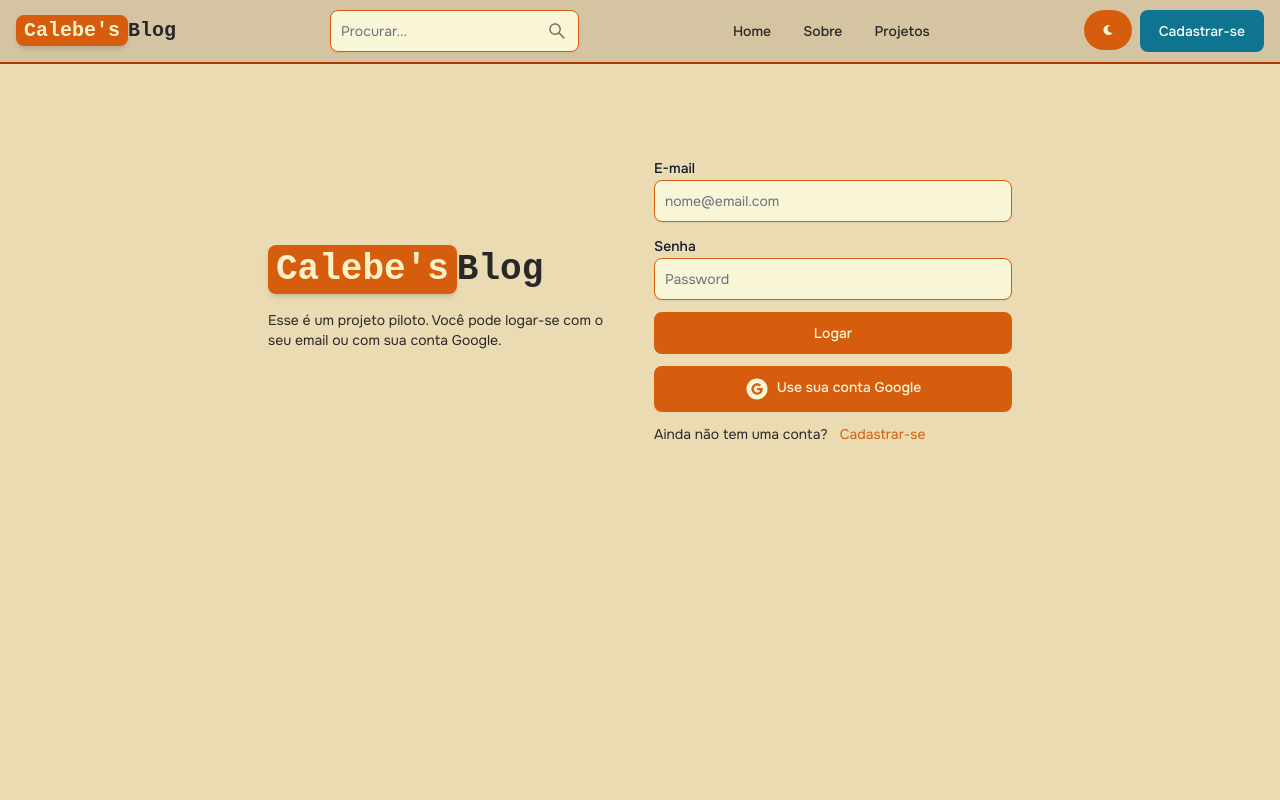
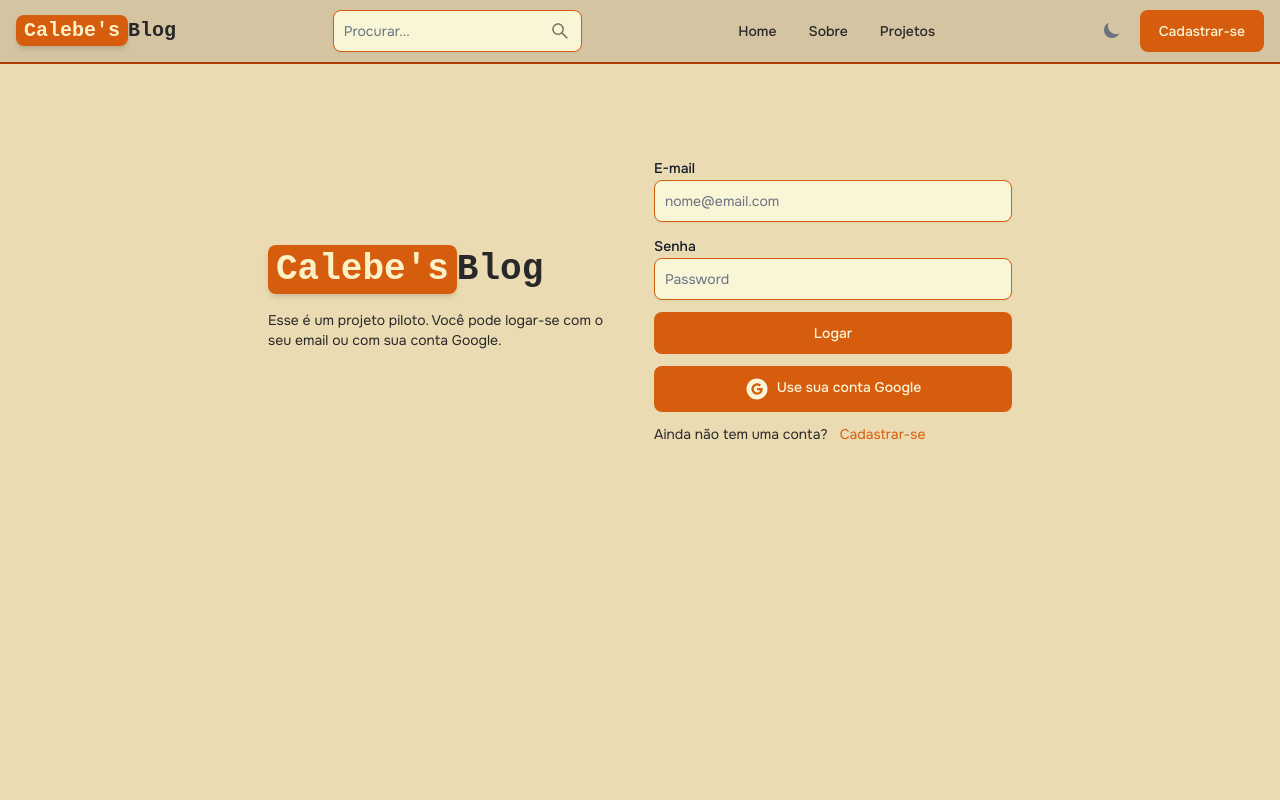
Before and after one commit to CalebeCopello/Blog-App-MERN, a React (Vite) app in the folder frontend/: page /signin in a window 1280 px wide. Shown: the top 800 px of the page. Built offline with nearby package versions, Linux system fonts and the light colour scheme; no server answers; a web font is replaced by a local one.

Commit message:
deleteUser Done
Also fixed theme function

```diff
--- a/frontend/src/components/DashProfile.jsx
+++ b/frontend/src/components/DashProfile.jsx
@@ -1,6 +1,10 @@
-import { Alert, Button, TextInput } from 'flowbite-react'
+import { Alert, Button, Modal, TextInput } from 'flowbite-react'
 import { useDispatch, useSelector } from 'react-redux'
-import { buttonThemeConfig, textInputThemeConfig } from '../configs/theme'
+import {
+	buttonThemeConfig,
+	modalThemeConfig,
+	textInputThemeConfig,
+} from '../configs/theme'
 import { useEffect, useRef, useState } from 'react'
 import {
 	getStorage,
@@ -11,11 +15,19 @@ import {
 import { app } from '../firebase'
 import { CircularProgressbar } from 'react-circular-progressbar'
 import 'react-circular-progressbar/dist/styles.css'
-import { updateStart, updateSuccess, updateFailure } from '../slices/userSlice'
+import {
+	updateStart,
+	updateSuccess,
+	updateFailure,
+	deleteUserStart,
+	deleteUserSuccess,
+	deleteUserFailure,
+} from '../slices/userSlice'
+import { HiOutlineExclamationCircle } from 'react-icons/hi'
 
 const DashProfile = () => {
 	const dispatch = useDispatch()
-	const { currentUser } = useSelector((state) => state.user)
+	const { currentUser, error } = useSelector((state) => state.user)
 	const [imageFile, setImageFile] = useState(null)
 	const [imageFileUrl, setImageFileUrl] = useState(null)
 	const [imageFileUploadProgress, setImageFileUploadProgress] = useState(0)
@@ -23,6 +35,7 @@ const DashProfile = () => {
 	const [imageFileUploading, setImageFileUploading] = useState(false)
 	const [updateUserSuccess, setUpdateUserSuccess] = useState(null)
 	const [updateUserError, setUpdateUserError] = useState(null)
+	const [showModal, setShowModal] = useState(false)
 	const [formData, setFormData] = useState({})
 	const filePickerRef = useRef()
 	const handleImageUpload = (e) => {
@@ -98,6 +111,23 @@ const DashProfile = () => {
 		} catch (error) {
 			dispatch(updateFailure(error.message))
 			setUpdateUserError(error.message)
+		}
+	}
+	const handleDeleteUser = async () => {
+		setShowModal(false)
+		try {
+			dispatch(deleteUserStart())
+			const res = await fetch(`/api/user/delete/${currentUser._id}`,{
+				method: 'DELETE'
+			})
+			const data = await res.json()
+			if (!res.ok) {
+				dispatch(deleteUserFailure(data.message))
+			} else {
+				dispatch(deleteUserSuccess(data))
+			}
+		} catch (error) {
+			dispatch(deleteUserFailure(error.message))
 		}
 	}
 	useEffect(() => {
@@ -190,7 +220,10 @@ const DashProfile = () => {
 				</Button>
 			</form>
 			<div className='text-red1_lm dark:text-red1_dm flex justify-between mt-5'>
-				<span className='cursor-pointer border rounded p-2 border-red0'>
+				<span
+					onClick={() => setShowModal(true)}
+					className='cursor-pointer border rounded p-2 border-red0 bg-bg0_h_lm dark:bg-bg0_h_dm hover:bg-red0 hover:border-red1_lm hover:text-bg0_h_lm dark:hover:bg-red0 dark:hover:text-bg0_h_dm dark:hover:border-red1_dm'
+				>
 					Deletar Conta
 				</span>
 				<span className='cursor-pointer border rounded p-2 border-red0'>
@@ -213,6 +246,47 @@ const DashProfile = () => {
 					{updateUserError}
 				</Alert>
 			)}
+			{error && (
+				<Alert
+					color='failure'
+					className='mt-5'
+				>
+					{error}
+				</Alert>
+			)}
+			<Modal
+				show={showModal}
+				onClose={() => setShowModal(false)}
+				popup
+				size='md'
+				theme={modalThemeConfig}
+				className=''
+			>
+				<Modal.Header />
+				<Modal.Body>
+					<div className='text-center'>
+						<HiOutlineExclamationCircle className='h-14 w-14 text-red1_lm dark:text-red1_dm mb-4 mx-auto' />
+						<h3 className='mb-5 text-lg text-fg0_lm dark:text-fg0_dm'>
+							Você realmente quer deletar sua conta?
+						</h3>
+						<div className='flex justify-center gap-3'>
+							<Button
+								theme={buttonThemeConfig}
+								color='failure'
+								onClick={handleDeleteUser}
+							>
+								{'Sim, tenho certeza :('}
+							</Button>
+							<Button
+								theme={buttonThemeConfig}
+								onClick={() => setShowModal(false)}
+							>
+								{'Não, estava apenas brincado :)'}
+							</Button>
+						</div>
+					</div>
+				</Modal.Body>
+			</Modal>
 		</div>
 	)
 }
--- a/frontend/src/components/Header.jsx
+++ b/frontend/src/components/Header.jsx
@@ -1,7 +1,14 @@
-import { Navbar, TextInput, Button, Dropdown, Avatar } from 'flowbite-react'
+import {
+	Navbar,
+	TextInput,
+	Button,
+	Dropdown,
+	Avatar,
+	DarkThemeToggle,
+} from 'flowbite-react'
 import { Link, useLocation } from 'react-router-dom'
 import { AiOutlineSearch } from 'react-icons/ai'
-import { FaMoon, FaSun } from 'react-icons/fa'
+// import { FaMoon, FaSun } from 'react-icons/fa'
 import { useSelector, useDispatch } from 'react-redux'
 import { toggleTheme } from '../slices/themeSlice'
 import {
@@ -14,7 +21,7 @@ const Header = () => {
 	const path = useLocation().pathname
 	const dispatch = useDispatch()
 	const { currentUser } = useSelector((state) => state.user)
-	const { theme } = useSelector((state) => state.theme)
+	// const { theme } = useSelector((state) => state.theme)
 	return (
 		<Navbar
 			theme={navbarThemeConfig}
@@ -47,6 +54,14 @@ const Header = () => {
 				<AiOutlineSearch />
 			</Button>
 			<div className='flex gap-2 md:order-2'>
+				<div
+					className=''
+					onClick={() => dispatch(toggleTheme())}
+				>
+					<DarkThemeToggle />
+				</div>
+				{/*
+				//NOTE: old theme function
 				<Button
 					theme={buttonThemeConfig}
 					className='w-12 h-10 hidden sm:inline'
@@ -54,7 +69,7 @@ const Header = () => {
 					onClick={() => dispatch(toggleTheme())}
 				>
 					{theme === 'light' ? <FaMoon /> : <FaSun />}
-				</Button>
+				</Button> */}
 				{currentUser ? (
 					<Dropdown
 						className='bg-bg0_h_lm dark:bg-bg1_dm'
@@ -85,7 +100,7 @@ const Header = () => {
 				) : (
 					<>
 						<Link to='/signup'>
-							<Button>Cadastrar-se</Button>
+							<Button theme={buttonThemeConfig}>Cadastrar-se</Button>
 						</Link>
 					</>
 				)}
--- a/frontend/src/configs/theme.js
+++ b/frontend/src/configs/theme.js
@@ -126,11 +126,66 @@ const sidebarThemeConfig = {
 		img: 'mr-3 h-6 sm:h-7',
 	},
 }
+const modalThemeConfig = {
+	root: {
+		base: 'fixed top-0 right-0 left-0 z-50 h-modal h-screen overflow-y-auto overflow-x-hidden md:inset-0 md:h-full',
+		show: {
+			on: 'flex bg-gray-900 bg-opacity-50 dark:bg-opacity-80',
+			off: 'hidden',
+		},
+		sizes: {
+			sm: 'max-w-sm',
+			md: 'max-w-md',
+			lg: 'max-w-lg',
+			xl: 'max-w-xl',
+			'2xl': 'max-w-2xl',
+			'3xl': 'max-w-3xl',
+			'4xl': 'max-w-4xl',
+			'5xl': 'max-w-5xl',
+			'6xl': 'max-w-6xl',
+			'7xl': 'max-w-7xl',
+		},
+		positions: {
+			'top-left': 'items-start justify-start',
+			'top-center': 'items-start justify-center',
+			'top-right': 'items-start justify-end',
+			'center-left': 'items-center justify-start',
+			center: 'items-center justify-center',
+			'center-right': 'items-center justify-end',
+			'bottom-right': 'items-end justify-end',
+			'bottom-center': 'items-end justify-center',
+			'bottom-left': 'items-end justify-start',
+		},
+	},
+	content: {
+		base: 'relative h-full w-full p-4 md:h-auto',
+		inner:
+			'relative rounded-lg bg-bg0_lm shadow dark:bg-bg0_dm flex flex-col max-h-[90vh]',
+	},
+	body: {
+		base: 'p-6 flex-1 overflow-auto',
+		popup: 'pt-0',
+	},
+	header: {
+		base: 'flex items-start justify-between rounded-t dark:border-gray-600 border-b p-5',
+		popup: 'p-2 border-b-0',
+		title: 'text-xl font-medium text-fg0_lm dark:text-fg0_dm',
+		close: {
+			base: 'ml-auto inline-flex items-center rounded-lg bg-transparent p-1.5 text-sm text-gray-400 hover:bg-bg0_h_lm hover:text-gray-900 dark:hover:bg-bg0_h_dm dark:hover:text-white',
+			icon: 'h-5 w-5',
+		},
+	},
+	footer: {
+		base: 'flex items-center space-x-2 rounded-b border-gray-200 p-6 dark:border-gray-600',
+		popup: 'border-t',
+	},
+}
 
 export {
 	textInputThemeConfig,
 	buttonThemeConfig,
 	navbarThemeConfig,
 	footerThemeConfig,
-	sidebarThemeConfig
+	sidebarThemeConfig,
+	modalThemeConfig,
 }
--- a/frontend/src/slices/userSlice.js
+++ b/frontend/src/slices/userSlice.js
@@ -36,6 +36,19 @@ const userSlice = createSlice({
 			state.loading = false
 			state.error = action.payload
 		},
+		deleteUserStart: (state) => {
+			state.loading = true
+			state.error = null
+		},
+		deleteUserSuccess: (state) => {
+			state.currentUser = null
+			state.loading = false
+			state.error = null
+		},
+		deleteUserFailure: (state, action) => {
+			state.loading = false
+			state.error = action.payload
+		},
 	},
 })
 
@@ -46,6 +59,9 @@ export const {
 	updateStart,
 	updateSuccess,
 	updateFailure,
+	deleteUserStart,
+	deleteUserSuccess,
+	deleteUserFailure,
 } = userSlice.actions
 
 export default userSlice.reducer
```
